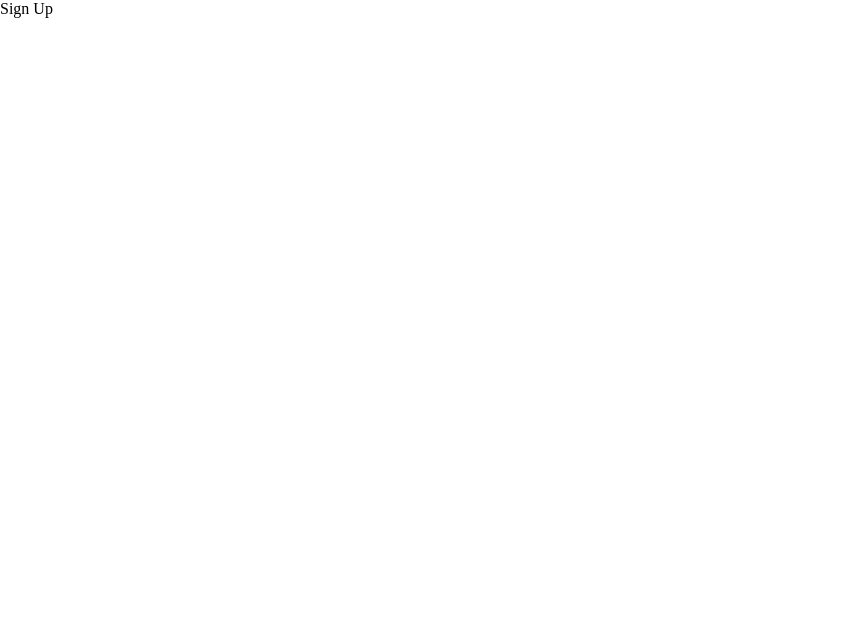
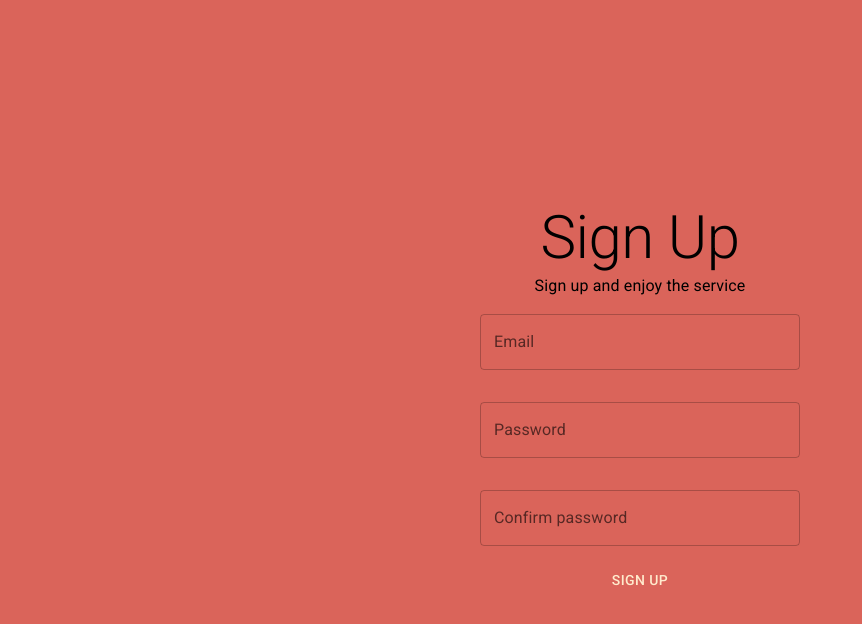
Before and after one commit to curriculum-vitae-team/cv-Ensign-Papkevich, a React app: page /signup in a window 1280 px wide. Shown: the top 624 px of the page, without its empty margins (0-862 px from the left). Built offline with nearby package versions, Linux system fonts and the light colour scheme.

Commit message:
setup signup form

```diff
--- a/package.json
+++ b/package.json
@@ -17,6 +17,7 @@
     "@apollo/client": "^3.7.1",
     "@emotion/react": "^11.10.5",
     "@emotion/styled": "^11.10.5",
+    "@mui/material": "^5.10.17",
     "@types/jest": "^29.2.2",
     "@types/node": "^18.11.10",
     "@types/react": "^18.0.25",
@@ -25,7 +26,6 @@
     "@typescript-eslint/parser": "^5.40.1",
     "compression-webpack-plugin": "^10.0.0",
     "css-loader": "^6.7.1",
-    "@mui/material": "^5.10.17",
     "dotenv": "^16.0.3",
     "esbuild": "^0.15.13",
     "esbuild-jest": "^0.5.0",
@@ -52,5 +52,8 @@
     "webpack-cli": "^4.10.0",
     "webpack-dev-server": "^4.11.1",
     "webpack-merge": "^5.8.0"
+  },
+  "dependencies": {
+    "@hookform/error-message": "^2.0.1"
   }
 }
--- a/public/index.html
+++ b/public/index.html
@@ -5,6 +5,10 @@
     <meta http-equiv="X-UA-Compatible" content="IE=edge" />
     <meta name="viewport" content="width=device-width, initial-scale=1.0" />
     <title>Curriculum Vitae</title>
+    <link
+      rel="stylesheet"
+      href="https://fonts.googleapis.com/css?family=Roboto:300,400,500,700&display=swap"
+    />
   </head>
   <body>
     <noscript>You need to enable JavaScript to run this app.</noscript>
--- a/src/components/pages/auth/signup/signup.tsx
+++ b/src/components/pages/auth/signup/signup.tsx
@@ -1,3 +1,89 @@
+import { useLazyQuery } from "@apollo/client"
+import { Box, Typography, TextField, Button } from "@mui/material"
+import { SIGNUP_MUTATION } from "../../../../graphql/mutations"
+import { Link, useNavigate } from "react-router-dom"
+import { useForm } from "react-hook-form"
+import { ErrorMessage } from "@hookform/error-message"
+
+interface Inputs {
+  email: string
+  password: string
+  confirm_password: string
+}
+
 export const Signup = () => {
-  return <div>Sign Up</div>
+  const {
+    register,
+    handleSubmit,
+    watch,
+    formState: { errors },
+  } = useForm<Inputs>()
+  const onSubmit = (data) => console.log(data)
+  return (
+    <Box
+      sx={{
+        width: "100%",
+        height: "100%",
+        backgroundColor: "#da645a",
+        display: "flex",
+        justifyContent: "center",
+        alignItems: "center",
+        flexDirection: "column",
+      }}
+    >
+      <Typography variant="h2">Sign Up</Typography>
+      <Typography variant="body1">Sign up and enjoy the service</Typography>
+      <TextField
+        id="outlined-basic"
+        label="Email"
+        variant="outlined"
+        sx={{ m: 2, width: 1 / 4 }}
+        {...register("email", { required: "This is required." })}
+      />
+      <ErrorMessage
+        errors={errors}
+        name="email"
+        render={({ message }) => <p>{message}</p>}
+      />
+      <TextField
+        id="outlined-basic"
+        label="Password"
+        variant="outlined"
+        sx={{ m: 2, width: 1 / 4 }}
+        {...register("password", { required: "This is required." })}
+      />
+      <ErrorMessage
+        errors={errors}
+        name="password"
+        render={({ message }) => <p>{message}</p>}
+      />
+      <TextField
+        id="outlined-basic"
+        label="Confirm password"
+        variant="outlined"
+        sx={{ m: 2, width: 1 / 4 }}
+        {...register("confirm_password", {
+          required: true,
+          validate: (val: string) => {
+            if (watch("password") != val) {
+              return "Passwords do no match"
+            }
+          },
+        })}
+      />
+      <ErrorMessage
+        errors={errors}
+        name="confirm_password"
+        render={({ message }) => <p>{message}</p>}
+      />
+
+      <Button
+        color="secondary"
+        sx={{ color: "blanchedalmond" }}
+        onClick={handleSubmit(onSubmit)}
+      >
+        Sign Up
+      </Button>
+    </Box>
+  )
 }
```
Also changed, not shown: 1 other file (tests, documents, lock files or other folders).
